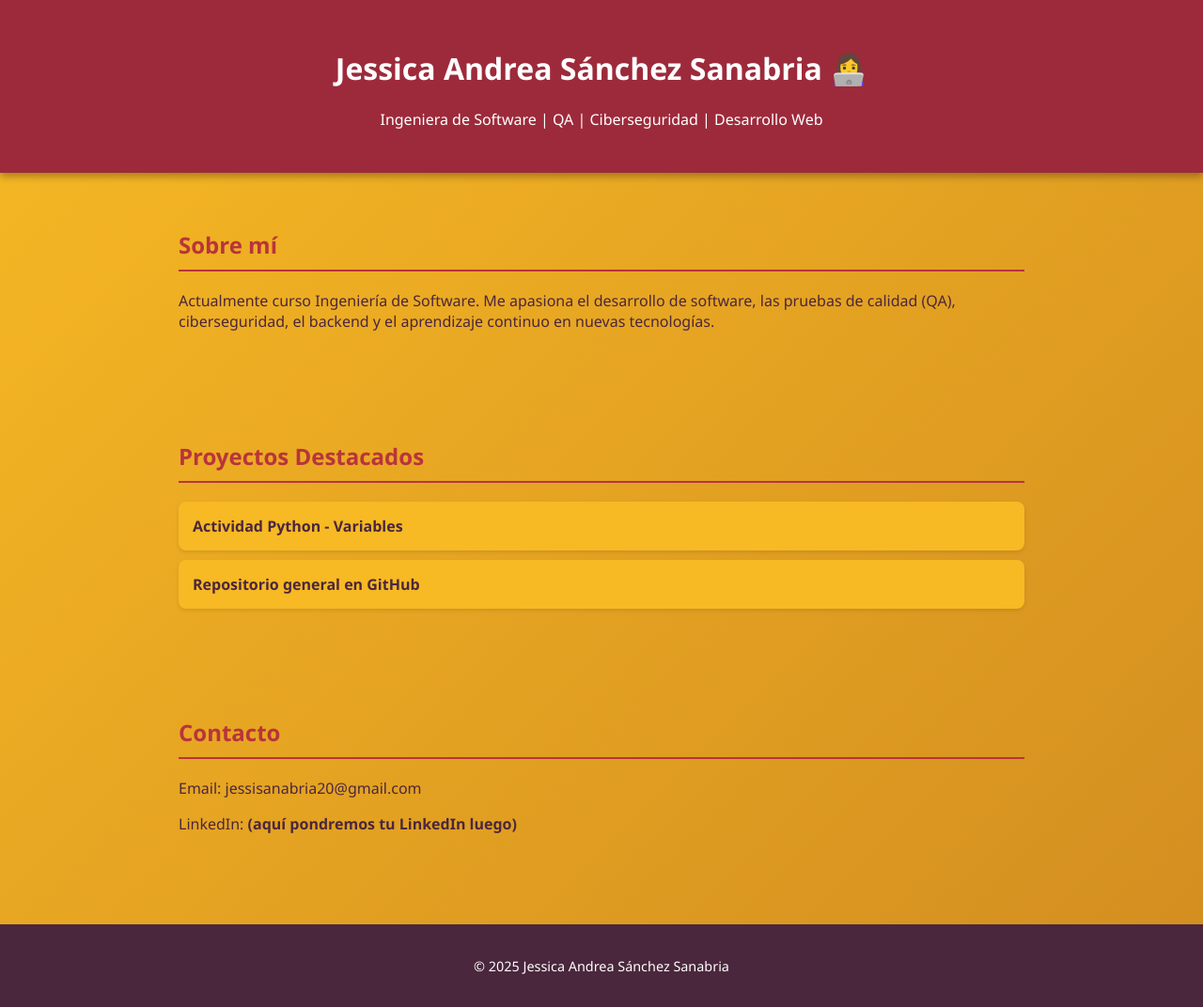
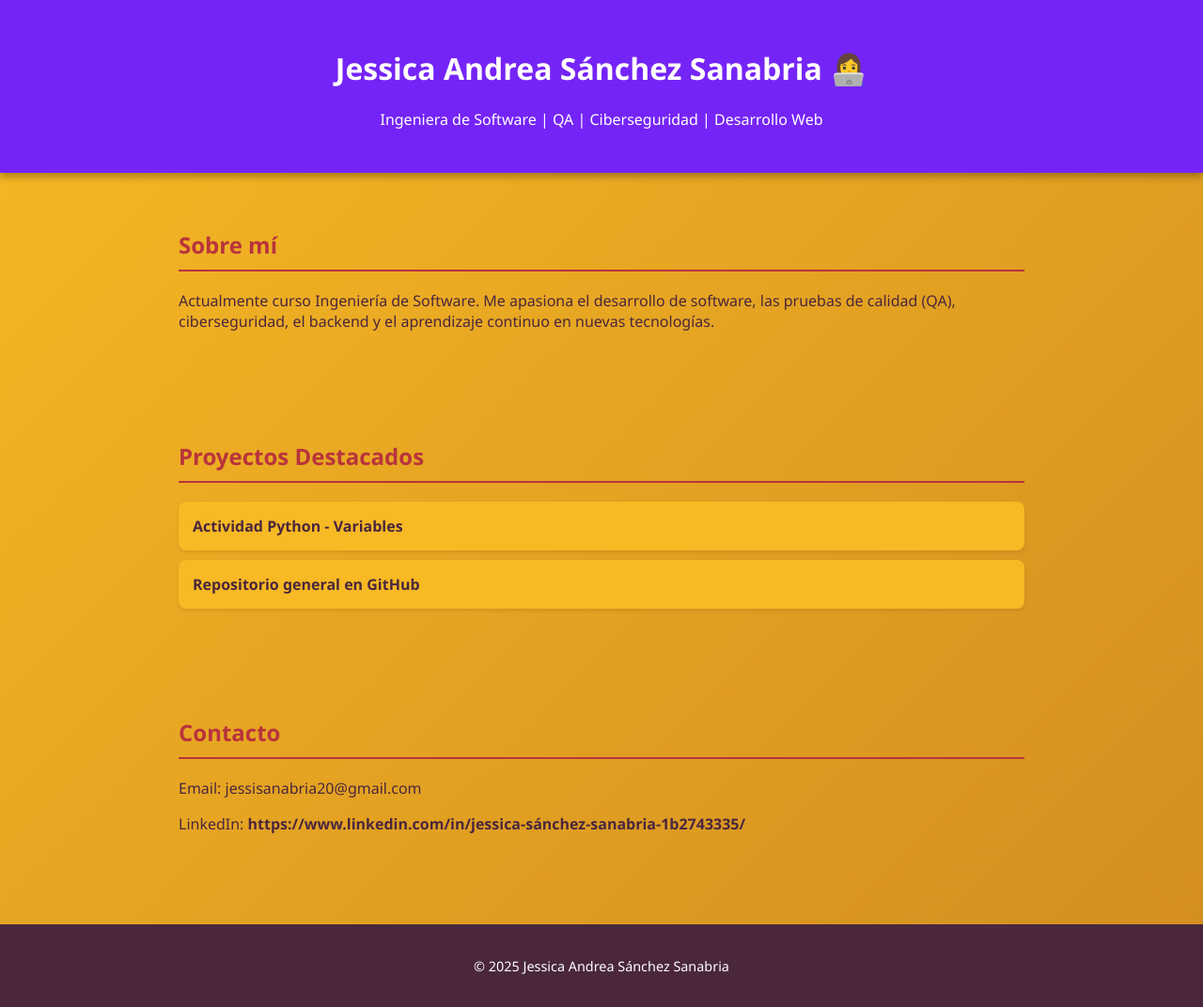
Before and after one commit to JessiSan7221/JessiSan7221, a plain HTML site: page index.html in a window 1280 px wide. Shown: the whole page at 94% size. Drawn offline with Linux system fonts and the light colour scheme.

Commit message:
Update index.html

```diff
--- a/index.html
+++ b/index.html
@@ -12,7 +12,7 @@
       padding: 0;
     }
     header {
-      background-color: #9d2a3b;
+      background-color: #7524f7;
       color: white;
       padding: 30px 20px;
       text-align: center;
@@ -77,7 +77,7 @@
   <section>
     <h2>Contacto</h2>
     <p>Email: jessisanabria20@gmail.com</p>
-    <p>LinkedIn: <a href="#">(aquí pondremos tu LinkedIn luego)</a></p>
+    <p>LinkedIn: <a href="#">https://www.linkedin.com/in/jessica-sánchez-sanabria-1b2743335/</a></p>
   </section>
 
   <footer>
```
